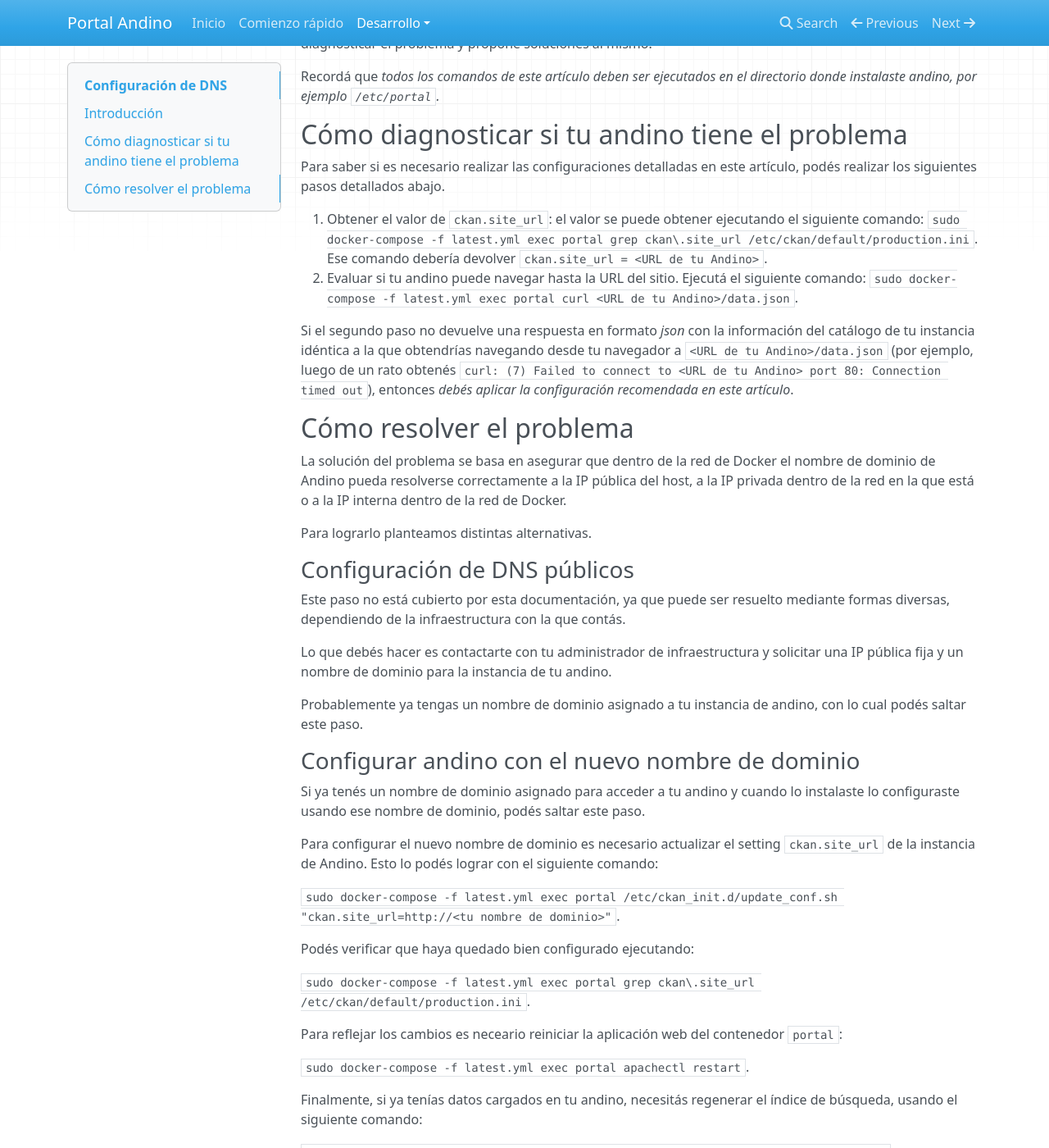
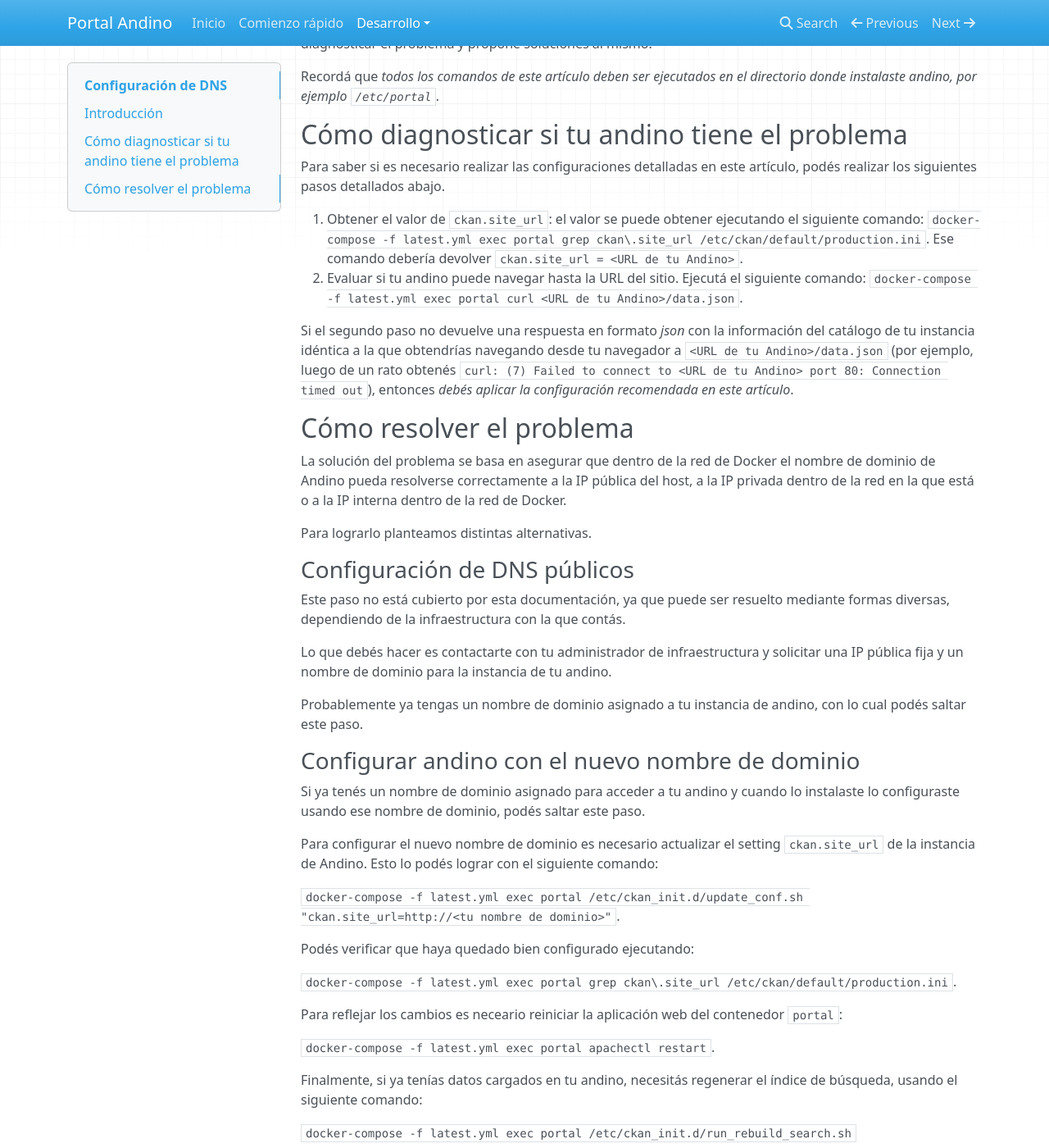
Before and after one commit to datosgobar/portal-andino, an MkDocs documentation site: the page built from docs/developers/dns.md, in a window 1280 px wide and 1400 px high, scrolled down 548 px. Shown: the whole window at 82% size. Built offline with MkDocs 1.6.1, drawn with Linux system fonts in a browser that asks for light colours; nearby versions of some CDN libraries; old or Windows-style settings are respelled for this version of MkDocs; some of the changed text lies outside the part shown.

Commit message:
Saco los `sudo` inseguros

```diff
--- a/docs/developers/dns.md
+++ b/docs/developers/dns.md
@@ -30,8 +30,8 @@
 
 Para saber si es necesario realizar las configuraciones detalladas en este artículo, podés realizar los siguientes pasos detallados abajo.
 
-1. Obtener el valor de `ckan.site_url`: el valor se puede obtener ejecutando el siguiente comando: `sudo docker-compose -f latest.yml exec portal grep ckan\.site_url /etc/ckan/default/production.ini`. Ese comando debería devolver `ckan.site_url = <URL de tu Andino>`.
-2. Evaluar si tu andino puede navegar hasta la URL del sitio. Ejecutá el siguiente comando: `sudo docker-compose -f latest.yml exec portal curl <URL de tu Andino>/data.json`.
+1. Obtener el valor de `ckan.site_url`: el valor se puede obtener ejecutando el siguiente comando: `docker-compose -f latest.yml exec portal grep ckan\.site_url /etc/ckan/default/production.ini`. Ese comando debería devolver `ckan.site_url = <URL de tu Andino>`.
+2. Evaluar si tu andino puede navegar hasta la URL del sitio. Ejecutá el siguiente comando: `docker-compose -f latest.yml exec portal curl <URL de tu Andino>/data.json`.
 
 Si el segundo paso no devuelve una respuesta en formato _json_ con la información del catálogo de tu instancia idéntica a la que obtendrías navegando desde tu navegador a `<URL de tu Andino>/data.json` (por ejemplo, luego de un rato obtenés `curl: (7) Failed to connect to <URL de tu Andino> port 80: Connection timed out`), entonces _debés aplicar la configuración recomendada en este artículo_.
 
@@ -55,19 +55,19 @@
 
 Para configurar el nuevo nombre de dominio es necesario actualizar el setting `ckan.site_url` de la instancia de Andino. Esto lo podés lograr con el siguiente comando:
 
-`sudo docker-compose -f latest.yml exec portal /etc/ckan_init.d/update_conf.sh "ckan.site_url=http://<tu nombre de dominio>"`.
+`docker-compose -f latest.yml exec portal /etc/ckan_init.d/update_conf.sh "ckan.site_url=http://<tu nombre de dominio>"`.
 
 Podés verificar que haya quedado bien configurado ejecutando:
 
-`sudo docker-compose -f latest.yml exec portal grep ckan\.site_url /etc/ckan/default/production.ini`.
+`docker-compose -f latest.yml exec portal grep ckan\.site_url /etc/ckan/default/production.ini`.
 
 Para reflejar los cambios es neceario reiniciar la aplicación web del contenedor `portal`:
 
-`sudo docker-compose -f latest.yml exec portal apachectl restart`.
+`docker-compose -f latest.yml exec portal apachectl restart`.
 
 Finalmente, si ya tenías datos cargados en tu andino, necesitás regenerar el índice de búsqueda, usando el siguiente comando:
 
-`sudo docker-compose -f latest.yml exec portal /etc/ckan_init.d/run_rebuild_search.sh`
+`docker-compose -f latest.yml exec portal /etc/ckan_init.d/run_rebuild_search.sh`
 
 ### Configurar un alias en la red de Docker para el contenedor nginx
 
```
